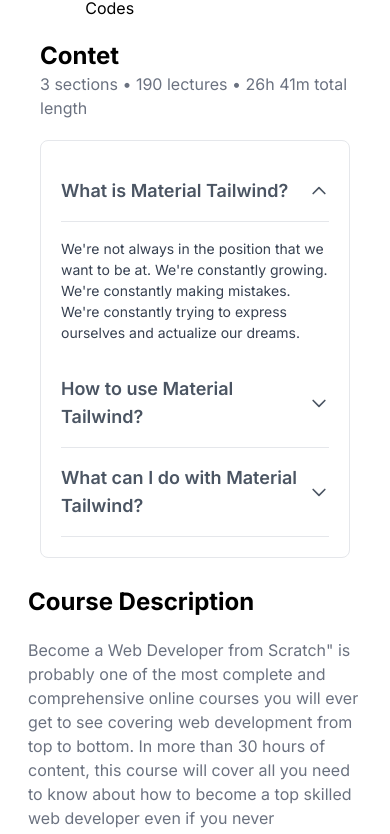
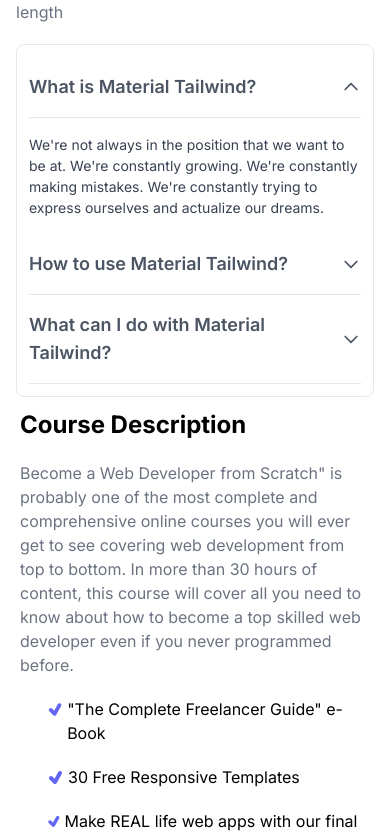
Before and after one commit to abhijeetrayy/snsthinkhub, a Next.js app: page /home/courses/WebDevelopment in a window 390 px wide. Shown: the part 1879-2713 px from the top of the page. Built offline with nearby package versions, Linux system fonts and the light colour scheme; no server answers.

Commit message:
major couse detail ui update as for mobile view

```diff
--- a/src/components/CourseDetail.jsx
+++ b/src/components/CourseDetail.jsx
@@ -14,7 +14,7 @@ export default function CourseDetail() {
     <div className="w-full flex justify-center overflow-hidden">
       <div className="max-w-[1324px]">
         <div className="flex flex-col-reverse  mt-9 justify-between md:flex-row">
-          <div className="flex flex-col gap-5 px-10">
+          <div className="flex flex-col gap-5 md:px-10 px-4">
             <div className="hidden md:flex flex-col gap-5 bg-indigo-600 p-3 rounded-lg">
               <h2 className="text-5xl font-bold text-white">
                 Become a professional Web Developer from Scratch
@@ -32,7 +32,7 @@ export default function CourseDetail() {
                 </span>
               </div>
             </div>
-            <div className="flex flex-col gap-5">
+            <div className="flex flex-col gap-5 w-full">
               <h2 className="text-2xl font-bold">What You will Learn</h2>
               <div>
                 <p className=" text-gray-500">
@@ -44,7 +44,7 @@ export default function CourseDetail() {
                 </p>
               </div>
               <div>
-                <ul className="flex gap-5 flex-col pl-6">
+                <ul className="flex gap-5 flex-col pl-3">
                   <li className="flex flex-row">
                     <TiTick className="text-indigo-500 text-2xl" /> "The
                     Complete Freelancer Guide" e-Book
@@ -87,7 +87,7 @@ export default function CourseDetail() {
                   3 sections • 190 lectures • 26h 41m total length
                 </p>
               </div>
-              <div className="max-w-[700px] p-5 border rounded-lg">
+              <div className="max-w-[700px] p-3 border rounded-lg">
                 <Accordion />
               </div>
             </div>
@@ -189,7 +189,7 @@ export default function CourseDetail() {
           </div>
         </div>
 
-        <div className="max-w-[790px] p-7 flex flex-col gap-7">
+        <div className="max-w-[790px] px-5 py-3 flex flex-col gap-7">
           <div className="flex flex-col gap-5">
             <h2 className="text-2xl font-bold">Course Description</h2>
             <div>
```
